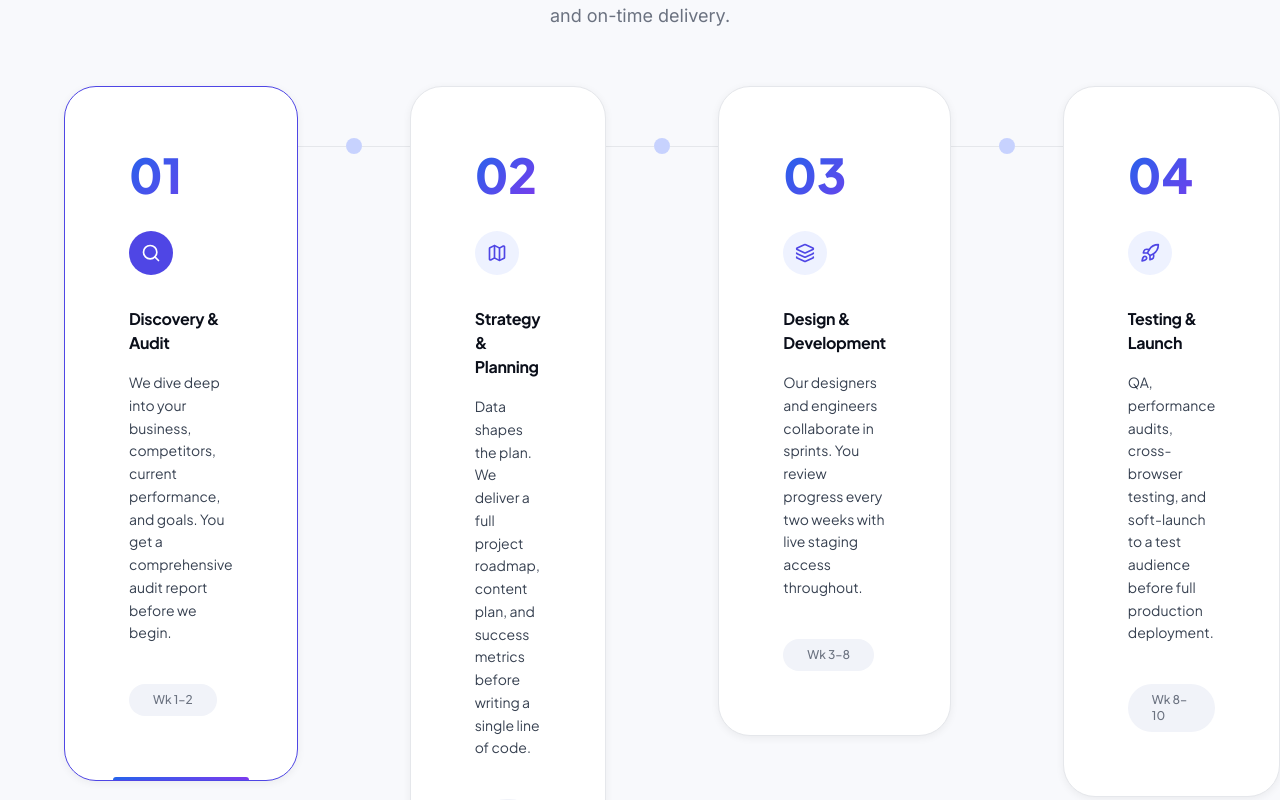
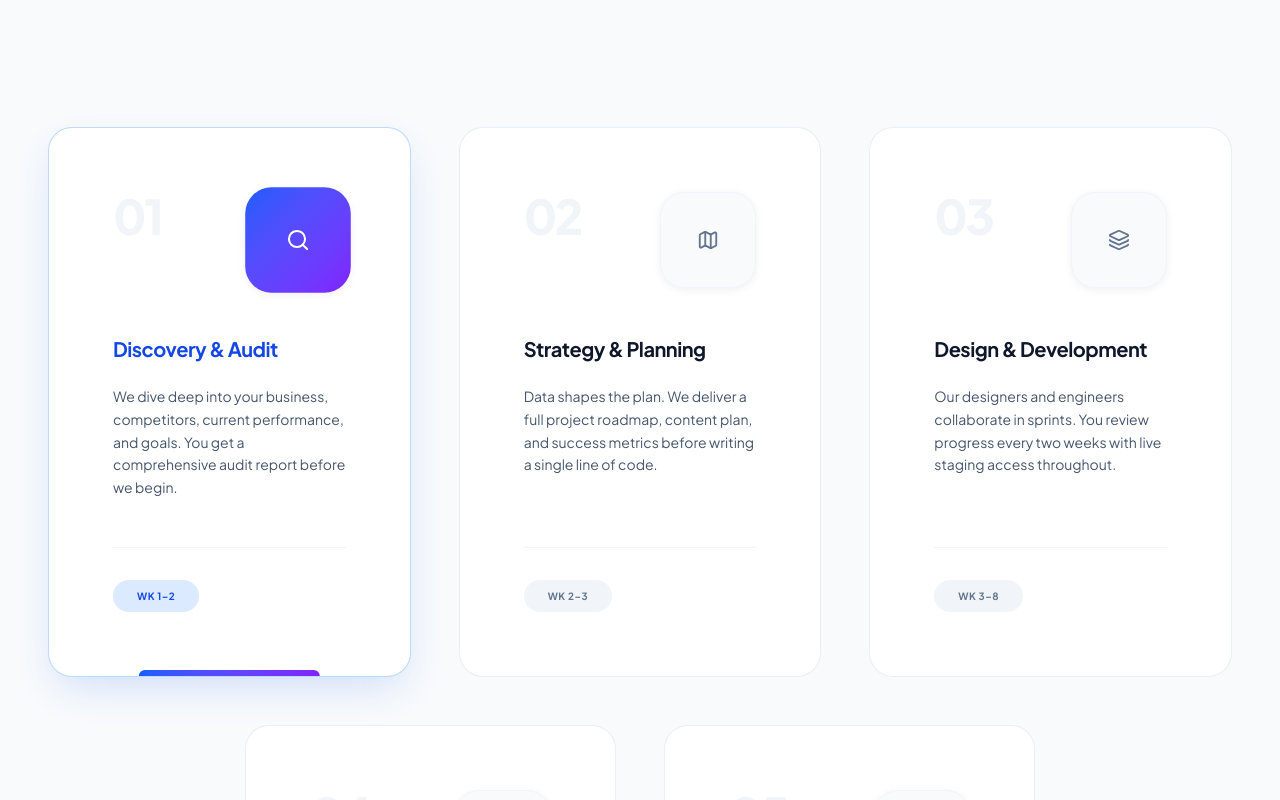
Before and after one commit to rahulmann212-del/digitalhub, a Next.js app: page / in a window 1280 px wide. Shown: the part 6120-6920 px from the top of the page. Built offline with nearby package versions, Linux system fonts and the light colour scheme.

Commit message:
Improve service cards

```diff
--- a/components/sections/home/ProcessSection.tsx
+++ b/components/sections/home/ProcessSection.tsx
@@ -1,10 +1,11 @@
-'use client';
+'use client'
 
-import React, { useState } from 'react';
-import { motion } from 'framer-motion';
-import { Search, Map, Layers, Rocket, BarChart } from 'lucide-react';
-import { SectionHeader } from '@/components/ui/SectionHeader';
-import { staggerContainer, fadeUp } from '@/lib/animations';
+import React, { useState } from 'react'
+import { motion } from 'framer-motion'
+import { Search, Map, Layers, Rocket, BarChart } from 'lucide-react'
+import { SectionHeader } from '@/components/ui/SectionHeader'
+import { staggerContainer, fadeUp } from '@/lib/animations'
+import { cn } from '@/lib/utils'
 
 // ---------------------------------------------------------------------------
 // Data
@@ -51,7 +52,7 @@ const steps = [
     duration: 'Ongoing',
     Icon: BarChart,
   },
-] as const;
+] as const
 
 // ---------------------------------------------------------------------------
 // StepCard
@@ -63,79 +64,85 @@ function StepCard({
   isActive,
   onClick,
 }: {
-  step: (typeof steps)[number];
-  index: number;
-  isActive: boolean;
-  onClick: () => void;
+  step: (typeof steps)[number]
+  index: number
+  isActive: boolean
+  onClick: () => void
 }) {
-  const { number, title, description, duration, Icon } = step;
+  const { number, title, description, duration, Icon } = step
 
   return (
     <motion.div
       variants={fadeUp}
       custom={index}
       onClick={onClick}
-      className={[
-        'relative flex flex-col rounded-2xl border p-8 shadow-sm transition-all duration-300 cursor-pointer select-none',
+      className={cn(
+        'group relative flex h-full cursor-pointer select-none flex-col rounded-[24px] p-6 lg:p-8',
+        'border transition-all duration-300',
         isActive
-          ? 'border-[#4F46E5] bg-white shadow-[0_8px_32px_rgba(79,70,229,0.18)]'
-          : 'border-[#E5E7EB] bg-white hover:shadow-md hover:-translate-y-0.5',
-      ].join(' ')}
+          ? 'border-blue-500/30 bg-white shadow-[0_16px_40px_-10px_rgba(37,99,235,0.2)]'
+          : 'border-slate-200/70 bg-white hover:-translate-y-1 hover:border-slate-300 hover:shadow-md'
+      )}
     >
-      {/* Step number */}
+      {/* ── Number & Icon Row ── */}
+      <div className="mb-6 flex items-start justify-between">
         <span
-        className="text-5xl font-extrabold leading-none bg-[linear-gradient(135deg,#2563EB_0%,#7C3AED_100%)] bg-clip-text text-transparent"
+          className="text-5xl font-extrabold tracking-tighter text-slate-100 transition-colors group-hover:text-blue-50"
           aria-hidden="true"
         >
           {number}
         </span>
-
-      {/* Icon */}
         <span
-        className={[
-          'mt-4 inline-flex h-11 w-11 items-center justify-center rounded-xl transition-colors duration-300',
-          isActive ? 'bg-[#4F46E5]' : 'bg-[#EEF2FF]',
-        ].join(' ')}
+          className={cn(
+            'inline-flex h-12 w-12 items-center justify-center rounded-xl transition-all duration-300 shadow-sm',
+            isActive
+              ? 'bg-gradient-to-br from-blue-600 to-violet-600 scale-110'
+              : 'bg-slate-50 border border-slate-100 group-hover:bg-blue-50'
+          )}
         >
           <Icon
-          size={20}
-          className={isActive ? 'text-white' : 'text-[#4F46E5]'}
+            size={22}
+            className={isActive ? 'text-white' : 'text-slate-500 group-hover:text-blue-600'}
             strokeWidth={2}
           />
         </span>
+      </div>
 
-      {/* Text */}
-      <h3 className="mt-4 text-base font-bold text-[#0B0F1A]">{title}</h3>
-      <p className="mt-2 text-sm leading-relaxed text-[#374151]">{description}</p>
+      {/* ── Title ── */}
+      <h3 className={cn(
+        "mb-3 text-xl font-bold leading-tight tracking-tight",
+        isActive ? "text-blue-700" : "text-slate-900"
+      )}>
+        {title}
+      </h3>
 
-      {/* Duration chip */}
-      <span className="mt-5 self-start rounded-full bg-[#F1F3F9] px-3 py-1 text-xs font-medium text-[#6B7280]">
+      {/* ── Description ── */}
+      <p className="mb-6 text-sm leading-relaxed text-slate-600 flex-1">
+        {description}
+      </p>
+
+      {/* ── Duration ── */}
+      <div className="mt-auto pt-4 border-t border-slate-100">
+        <span className={cn(
+          "inline-block rounded-full px-3 py-1 text-[10px] font-bold uppercase tracking-wider",
+          isActive
+            ? "bg-blue-100 text-blue-700"
+            : "bg-slate-100 text-slate-500"
+        )}>
           {duration}
         </span>
+      </div>
 
-      {/* Active indicator bar */}
+      {/* ── Active Bottom Border ── */}
       {isActive && (
-        <motion.span
-          layoutId="step-active-bar"
-          className="absolute bottom-0 left-6 right-6 h-[3px] rounded-t-full bg-[linear-gradient(135deg,#2563EB_0%,#7C3AED_100%)]"
+        <motion.div
+          layoutId="active-step-indicator"
+          className="absolute bottom-0 left-1/2 h-1.5 w-1/2 -translate-x-1/2 rounded-t-full bg-gradient-to-r from-blue-600 to-violet-600"
+          transition={{ type: "spring", stiffness: 300, damping: 30 }}
         />
       )}
     </motion.div>
-  );
-}
-
-// ---------------------------------------------------------------------------
-// Connector — desktop only
-// ---------------------------------------------------------------------------
-
-function StepConnector() {
-  return (
-    <div className="hidden lg:flex items-center self-start mt-[3.25rem] shrink-0">
-      <span className="block h-px w-6 bg-[#E5E7EB]" />
-      <span className="block h-2 w-2 rounded-full bg-[#C7D2FE]" />
-      <span className="block h-px w-6 bg-[#E5E7EB]" />
-    </div>
-  );
+  )
 }
 
 // ---------------------------------------------------------------------------
@@ -143,58 +150,73 @@ function StepConnector() {
 // ---------------------------------------------------------------------------
 
 export default function ProcessSection() {
-  const [active, setActive] = useState<number>(0);
+  const [active, setActive] = useState<number>(0)
 
   return (
-    <section className="bg-[#F8F9FC] section-padding">
-      <div className="container-xl">
+    <section className="relative overflow-hidden bg-slate-50 py-16 sm:py-24 border-t border-slate-200/50">
+      <div className="container mx-auto px-4 sm:px-6">
+
         {/* Header */}
+        <div className="mb-12 sm:mb-16 text-center">
           <SectionHeader
             eyebrow="How We Work"
-          title="A Process Built for **Results**"
+            title="A Process Built for Results"
             subtitle="Every engagement follows a proven framework that ensures alignment, quality, and on-time delivery."
           />
+        </div>
 
-        {/* Steps */}
+        {/* ── Responsive Grid Layout ── */}
         <motion.div
           variants={staggerContainer}
           initial="hidden"
           whileInView="visible"
           viewport={{ once: true, amount: 0.1 }}
-          className="mt-14 flex flex-col gap-4 lg:flex-row lg:gap-0 lg:items-stretch"
+          className="mx-auto flex max-w-[1200px] flex-wrap justify-center gap-6"
         >
-          {steps.map((step, i) => (
-            <React.Fragment key={step.number}>
-              <div className="lg:flex-1">
+          {/* Top Row: 3 Cards */}
+          <div className="grid w-full grid-cols-1 gap-6 md:grid-cols-2 lg:grid-cols-3">
+            {steps.slice(0, 3).map((step, i) => (
               <StepCard
+                key={step.number}
                 step={step}
                 index={i}
                 isActive={active === i}
                 onClick={() => setActive(i)}
               />
+            ))}
           </div>
-              {i < steps.length - 1 && <StepConnector />}
-            </React.Fragment>
+
+          {/* Bottom Row: 2 Cards (Centered) */}
+          <div className="grid w-full grid-cols-1 gap-6 md:grid-cols-2 lg:w-2/3">
+            {steps.slice(3, 5).map((step, i) => (
+              <StepCard
+                key={step.number}
+                step={step}
+                index={i + 3} // Maintain correct index for animation and active state
+                isActive={active === i + 3}
+                onClick={() => setActive(i + 3)}
+              />
             ))}
+          </div>
         </motion.div>
 
-        {/* Mobile progress dots */}
-        <div className="mt-6 flex justify-center gap-2 lg:hidden">
+        {/* ── Mobile Progress Indicators ── */}
+        <div className="mt-10 flex justify-center gap-2.5 lg:hidden">
           {steps.map((_, i) => (
             <button
               key={i}
-              aria-label={`Go to step ${i + 1}`}
+              aria-label={`View step ${i + 1}`}
               onClick={() => setActive(i)}
-              className={[
+              className={cn(
                 'h-2 rounded-full transition-all duration-300',
                 active === i
-                  ? 'w-6 bg-[#4F46E5]'
-                  : 'w-2 bg-[#D1D5DB] hover:bg-[#9CA3AF]',
-              ].join(' ')}
+                  ? 'w-8 bg-blue-600'
+                  : 'w-2 bg-slate-300 hover:bg-slate-400'
+              )}
             />
           ))}
         </div>
       </div>
     </section>
-  );
+  )
 }
```
Lines whose indentation alone changed are shown as unchanged.
